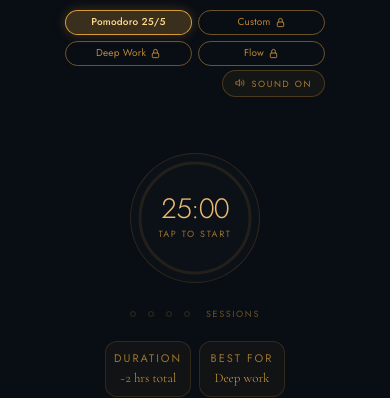
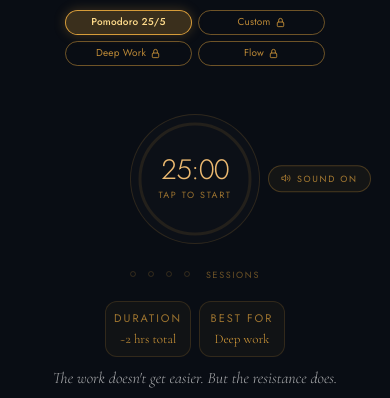
Before and after one commit to salsotk1973/solace, a Next.js app: page /focus in a window 390 px wide. Shown: the part 236-634 px from the top of the page. Built offline with nearby package versions, Linux system fonts and the light colour scheme; no server answers.

Commit message:
Focus: sound toggle right of circle on mobile, above label on desktop, amber both states

```diff
--- a/components/focus/FocusTimer.tsx
+++ b/components/focus/FocusTimer.tsx
@@ -191,14 +191,14 @@ export default function FocusTimer({ userId }: Props) {
       {/* Mode selector */}
       <ModeSelector disabled={started && !allDone} />
 
-      {/* Sound toggle — right-aligned, width constrained to circle diameter */}
-      <div className="flex justify-end w-full mb-1" style={{ maxWidth: circleSize * 2 }}>
+      {/* Sound toggle — desktop only, above phase label */}
+      <div className="hidden md:flex justify-end w-full mb-2">
         <button
           onClick={() => setSoundEnabled(s => !s)}
           className="[font-family:var(--font-jost)] text-[9px] tracking-[0.18em] uppercase cursor-pointer transition-all duration-200 flex items-center gap-1.5 px-3 py-1.5 rounded-full"
           style={{
-            color: soundEnabled ? A(0.70) : A(0.45),
-            border: `1px solid ${soundEnabled ? A(0.25) : A(0.20)}`,
+            color: soundEnabled ? A(0.70) : A(0.50),
+            border: `1px solid ${soundEnabled ? A(0.25) : A(0.22)}`,
             background: soundEnabled ? A(0.05) : "transparent",
           }}
           aria-label={soundEnabled ? "Mute sound" : "Enable sound"}
@@ -220,7 +220,7 @@ export default function FocusTimer({ userId }: Props) {
         </button>
       </div>
 
-      {/* Phase label — always amber, 12px top gap from pills */}
+      {/* Phase label — always amber, 4px top gap from pills */}
       <p
         className={[
           "[font-family:var(--font-display)] italic font-light leading-none transition-all duration-500 text-center w-full",
@@ -229,10 +229,44 @@ export default function FocusTimer({ userId }: Props) {
           "text-[rgba(255,195,100,0.65)]",
           started ? "opacity-100" : "opacity-0",
         ].join(" ")}
-        style={{ marginTop: "12px" }}
+        style={{ marginTop: "4px" }}
       >
         {stateLabel}
       </p>
+
+      {/* Circle + mobile sound toggle */}
+      <div className="relative flex items-center justify-center mb-4">
+
+        {/* Sound toggle — mobile only, absolutely right of circle */}
+        <button
+          onClick={() => setSoundEnabled(s => !s)}
+          className="absolute md:hidden [font-family:var(--font-jost)] text-[9px] tracking-[0.18em] uppercase cursor-pointer transition-all duration-200 flex items-center gap-1.5 px-3 py-1.5 rounded-full"
+          style={{
+            left: `calc(100% + 8px)`,
+            top: "50%",
+            transform: "translateY(-50%)",
+            color: soundEnabled ? A(0.70) : A(0.50),
+            border: `1px solid ${soundEnabled ? A(0.25) : A(0.22)}`,
+            background: soundEnabled ? A(0.05) : "transparent",
+            whiteSpace: "nowrap",
+          }}
+          aria-label={soundEnabled ? "Mute sound" : "Enable sound"}
+        >
+          {soundEnabled ? (
+            <svg width="10" height="10" viewBox="0 0 24 24" fill="none" stroke="currentColor" strokeWidth="2" strokeLinecap="round">
+              <polygon points="11 5 6 9 2 9 2 15 6 15 11 19 11 5"/>
+              <path d="M15.54 8.46a5 5 0 0 1 0 7.07"/>
+              <path d="M19.07 4.93a10 10 0 0 1 0 14.14"/>
+            </svg>
+          ) : (
+            <svg width="10" height="10" viewBox="0 0 24 24" fill="none" stroke="currentColor" strokeWidth="2" strokeLinecap="round">
+              <polygon points="11 5 6 9 2 9 2 15 6 15 11 19 11 5"/>
+              <line x1="23" y1="9" x2="17" y2="15"/>
+              <line x1="17" y1="9" x2="23" y2="15"/>
+            </svg>
+          )}
+          {soundEnabled ? "Sound on" : "Sound off"}
+        </button>
 
         {/* Circle — tap to start / pause / resume */}
         <div
@@ -241,7 +275,7 @@ export default function FocusTimer({ userId }: Props) {
           aria-label={isRunning ? "Pause timer" : started ? "Resume timer" : "Start timer"}
           onClick={handleTap}
           onKeyDown={(e) => (e.key === "Enter" || e.key === " ") ? handleTap() : null}
-        className="relative cursor-pointer select-none mb-4 group"
+          className="relative cursor-pointer select-none group"
           style={{ width: circleSize, height: circleSize }}
         >
           <svg
@@ -280,6 +314,8 @@ export default function FocusTimer({ userId }: Props) {
               {!started ? "tap to start" : isRunning ? "tap to pause" : "tap to resume"}
             </span>
           </div>
+        </div>
+
       </div>
 
       {/* Session dots */}
```
Lines whose indentation alone changed are shown as unchanged.
